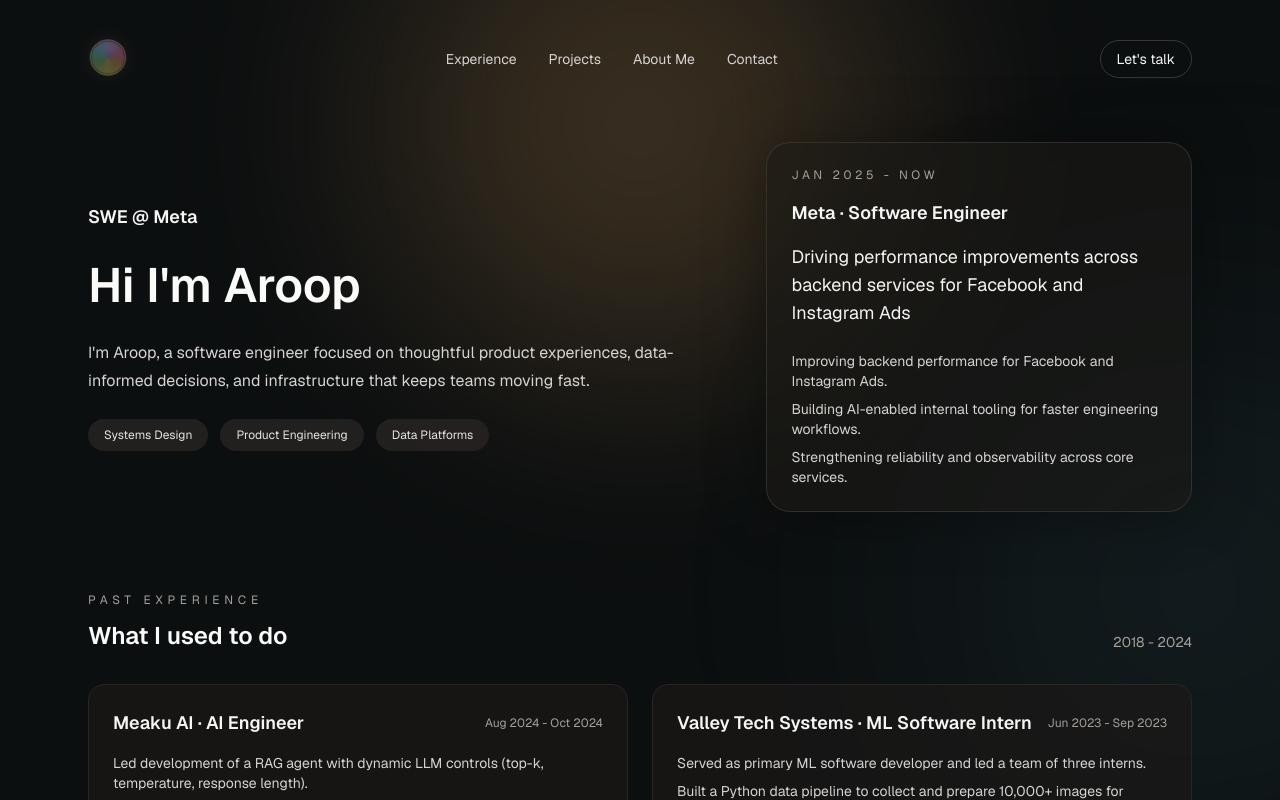
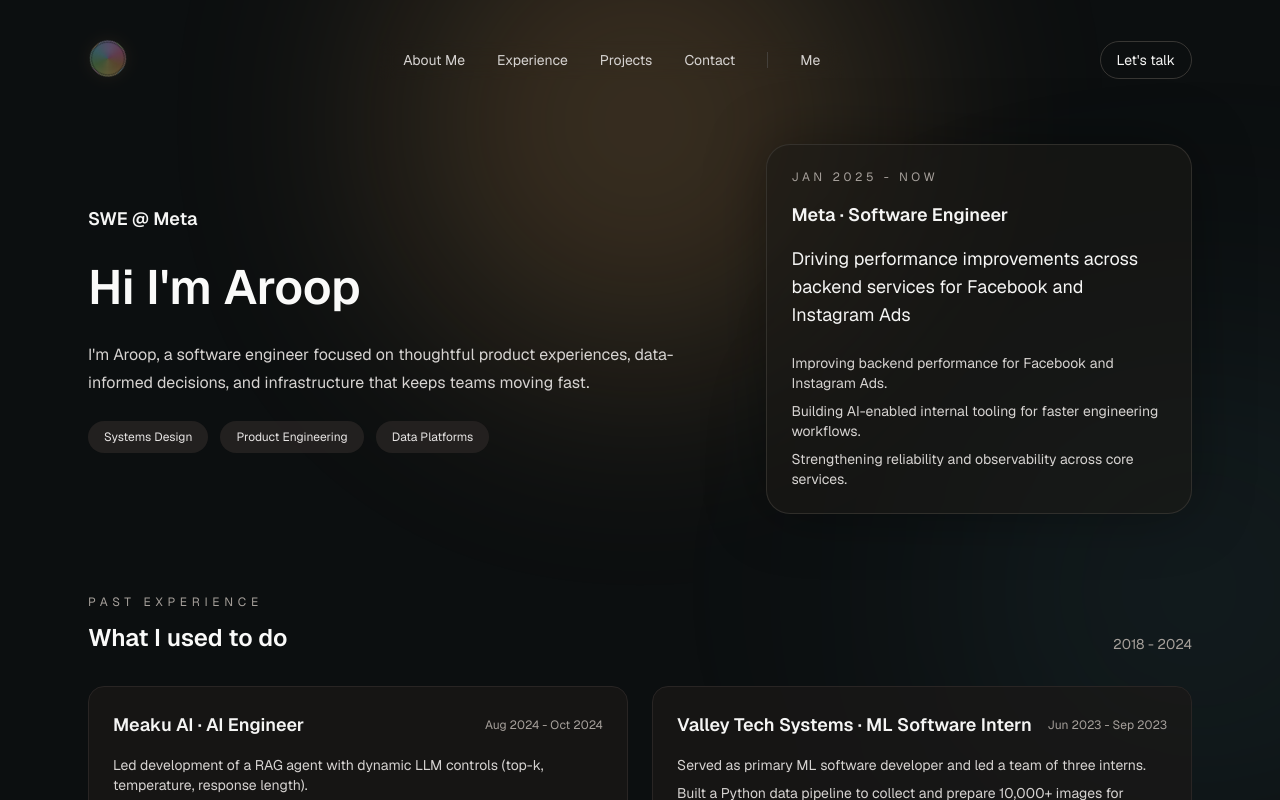
Before and after one commit to AroopBiswal/website, a Next.js app: page / in a window 1280 px wide. Shown: the top 800 px of the page. Built offline with nearby package versions, Linux system fonts and the light colour scheme.

Commit message:
added claude md

```diff
--- a/app/about/page.tsx
+++ b/app/about/page.tsx
@@ -1,6 +1,4 @@
-import Link from "next/link";
-
-import AccentWheel from "../components/accent-wheel";
+import Navbar from "../components/navbar";
 import PhotoCarousel from "../components/photo-carousel";
 
 export default function AboutPage() {
@@ -14,31 +12,7 @@ export default function AboutPage() {
         <div className="absolute bottom-0 right-[-10%] h-[420px] w-[420px] rounded-full bg-azure/15 blur-[140px]" />
       </div>
 
-      <header className="relative z-10 mx-auto flex w-full max-w-6xl items-center justify-between px-6 py-10">
-        <div className="flex items-center gap-3">
-          <AccentWheel />
-        </div>
-        <nav className="hidden items-center gap-8 text-sm text-stone-300 md:flex">
-          <Link className="hover:text-stone-100" href="/">
-            Experience
-          </Link>
-          <Link className="hover:text-stone-100" href="/#projects">
-            Projects
-          </Link>
-          <Link className="text-stone-100" href="/about">
-            About Me
-          </Link>
-          <Link className="hover:text-stone-100" href="/#contact">
-            Contact
-          </Link>
-        </nav>
-        <Link
-          className="rounded-full border border-stone-600/60 px-4 py-2 text-sm text-stone-200 transition hover:border-stone-300 hover:text-stone-50"
-          href="/#contact"
-        >
-          Let&apos;s talk
-        </Link>
-      </header>
+      <Navbar />
 
       <main className="relative z-10 mx-auto flex w-full max-w-6xl flex-col gap-12 px-6 pb-24">
         <section className="grid gap-10 pt-8 md:grid-cols-[1.2fr_0.8fr] md:items-center">
--- /dev/null
+++ b/app/components/navbar.tsx
@@ -0,0 +1,60 @@
+"use client";
+
+import Link from "next/link";
+import { usePathname } from "next/navigation";
+
+import AccentWheel from "./accent-wheel";
+
+const NAV_GROUPS = [
+  {
+    page: "Home",
+    items: [
+      { label: "About Me", href: "/#about" },
+      { label: "Experience", href: "/#experience" },
+      { label: "Projects", href: "/#projects" },
+      { label: "Contact", href: "/#contact" },
+    ],
+  },
+  {
+    page: "Me",
+    items: [{ label: "Me", href: "/about" }],
+  },
+];
+
+export default function Navbar() {
+  const pathname = usePathname();
+
+  return (
+    <header className="relative z-10 mx-auto flex w-full max-w-6xl items-center justify-between px-6 py-10">
+      <div className="flex items-center gap-3">
+        <AccentWheel />
+      </div>
+      <nav className="hidden items-center gap-8  px-6 py-2.5 text-sm text-stone-300 backdrop-blur-sm md:flex">
+        {NAV_GROUPS.map((group, gi) => (
+          <div key={group.page} className="flex items-center gap-8">
+            {gi > 0 && <div className="h-4 w-px bg-stone-700" />}
+            {group.items.map(({ label, href }) => {
+              const isActive =
+                href === "/about" ? pathname === "/about" : pathname === "/" && href === "/#about";
+              return (
+                <Link
+                  key={label}
+                  href={href}
+                  className={isActive ? "text-stone-100" : "hover:text-stone-100"}
+                >
+                  {label}
+                </Link>
+              );
+            })}
+          </div>
+        ))}
+      </nav>
+      <Link
+        className="rounded-full border border-stone-600/60 px-4 py-2 text-sm text-stone-200 transition hover:border-stone-300 hover:text-stone-50"
+        href="/#contact"
+      >
+        Let&apos;s talk
+      </Link>
+    </header>
+  );
+}
--- a/app/page.tsx
+++ b/app/page.tsx
@@ -1,6 +1,4 @@
-import Link from "next/link";
-
-import AccentWheel from "./components/accent-wheel";
+import Navbar from "./components/navbar";
 
 export default function Home() {
   return (
@@ -13,34 +11,10 @@ export default function Home() {
         <div className="absolute bottom-0 right-[-10%] h-[420px] w-[420px] rounded-full bg-azure/15 blur-[140px]" />
       </div>
 
-      <header className="relative z-10 mx-auto flex w-full max-w-6xl items-center justify-between px-6 py-10">
-        <div className="flex items-center gap-3">
-          <AccentWheel />
-        </div>
-        <nav className="hidden items-center gap-8 text-sm text-stone-300 md:flex">
-          <a className="text-stone-100" href="#experience">
-            Experience
-          </a>
-          <a className="hover:text-stone-100" href="#projects">
-            Projects
-          </a>
-          <Link className="hover:text-stone-100" href="/about">
-            About Me
-          </Link>
-          <a className="hover:text-stone-100" href="#contact">
-            Contact
-          </a>
-        </nav>
-        <a
-          className="rounded-full border border-stone-600/60 px-4 py-2 text-sm text-stone-200 transition hover:border-stone-300 hover:text-stone-50"
-          href="#contact"
-        >
-          Let&apos;s talk
-        </a>
-      </header>
+      <Navbar />
 
       <main className="relative z-10 mx-auto flex w-full max-w-6xl flex-col gap-20 px-6 pb-24">
-        <section className="grid gap-10 pt-6 md:grid-cols-[1.2fr_0.8fr] md:items-center">
+        <section id="about" className="grid gap-10 pt-6 md:grid-cols-[1.2fr_0.8fr] md:items-center">
           <div className="space-y-6">
             <p className="text-lg font-semibold text-stone-100">SWE @ Meta</p>
             <h1 className="text-4xl font-semibold leading-tight text-stone-50 md:text-5xl">Hi I&apos;m Aroop</h1>
```
Also changed, not shown: 1 other file (tests, documents, lock files or other folders).
